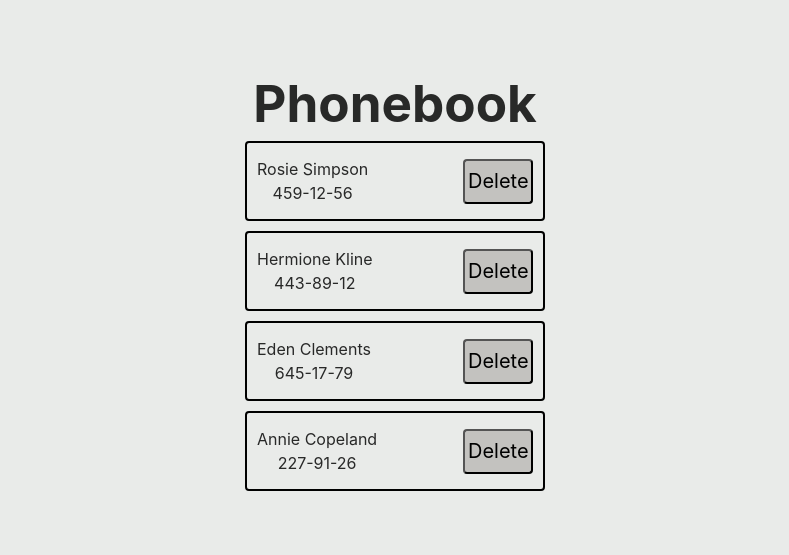
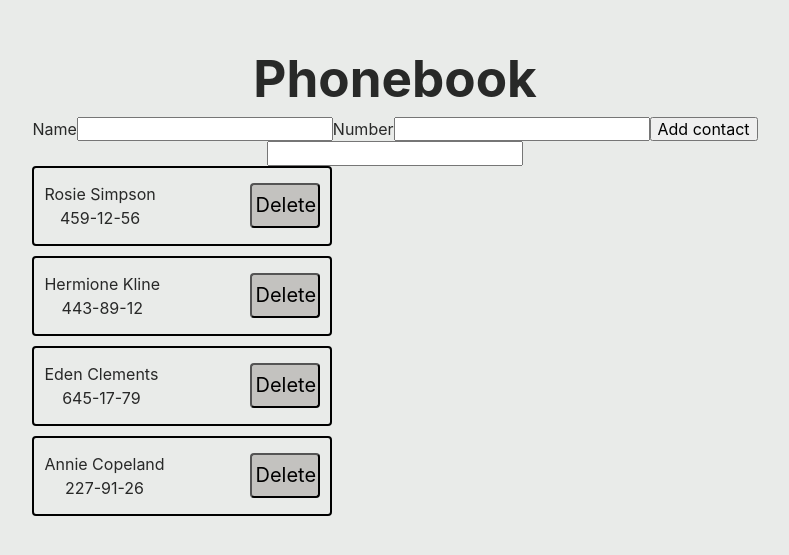
Before and after one commit to Lakanna/goit-react-hw-03, a React (Vite) app: page / in a window 1280 px wide. Shown: the part 117-672 px from the top of the page, without its empty margins (245-1034 px from the left). Built offline with nearby package versions, Linux system fonts and the light colour scheme.

Commit message:
add contact

```diff
--- a/src/components/App/App.jsx
+++ b/src/components/App/App.jsx
@@ -3,6 +3,8 @@ import { useState } from 'react'
 // import viteLogo from '/vite.svg'
 import css from './App.module.css'
 import ContactList from '../ContactList/ContactList'
+import ContactForm from '../ContactForm/ContactForm'
+import SearchBox from '../SearchBox/SearchBox'
 
 
 
@@ -16,14 +18,28 @@ function App() {
   {id: 'id-3', name: 'Eden Clements', number: '645-17-79'},
   {id: 'id-4', name: 'Annie Copeland', number: '227-91-26'},
   ]
+  )
+
+  function addContact(newContact) {
+    setContactList((prevStat) => {
+      console.log(prevStat);
+      console.log(newContact);
+      return [...prevStat, newContact]
+    })
+  }
+
+  function deleteContact(contactId) {
+    setContactList((prevState) => {
+        return prevState.filter(({id})=> id!==contactId)
+      })
+  }
 
 
-)
 return (<div>
           <h1 className={css.title}>Phonebook</h1>
-          {/* <ContactForm />
-          <SearchBox /> */}
-  <ContactList contactList={contactList} />
+          <ContactForm onAddContact={addContact}/>
+          <SearchBox />
+          <ContactList contactList={contactList} onDelete={deleteContact} />
         </div>)
 
 }
--- a/src/components/Contact/Contact.jsx
+++ b/src/components/Contact/Contact.jsx
@@ -1,14 +1,14 @@
 import css from './Contact.module.css'
 
-export default function Contact({ contact }) {
+export default function Contact({ contact:{name, number, id}, onDelete }) {
 
     return (
         <div className={css.contactBox}>
             <div>
-                <p>{ contact.name}</p>
-                <p>{ contact.number}</p>
+                <p>{name}</p>
+                <p>{number}</p>
             </div>
-            <button className={css.btnDelete}>Delete</button>
+            <button className={css.btnDelete} onClick={()=>onDelete(id)}>Delete</button>
         </div>
     )
 }
--- a/src/components/ContactForm/ContactForm.jsx
+++ b/src/components/ContactForm/ContactForm.jsx
@@ -0,0 +1,32 @@
+import { useId } from "react";
+import { Formik, Form, Field } from "formik";
+import * as Yup from 'yup';
+
+export default function ContactForm({onAddContact}) {
+
+    const fieldNameId = useId();
+    const fieldNumberId = useId();
+
+    function handleSubmit(values, actions) {
+        console.log(values);
+        const newContact = { ...values, id: Date.now().toString() };
+        console.log(newContact);
+        onAddContact(newContact);
+        actions.resetForm()
+ }
+
+    return (
+        <Formik initialValues={{ name: "", number:"" }} onSubmit={handleSubmit}>
+            <Form>
+                <label htmlFor={fieldNameId}>Name</label>
+                <Field type="text" name="name" id={fieldNameId}></Field>
+
+                <label htmlFor={fieldNumberId}>Number</label>
+                <Field type="" name="number" id={fieldNumberId}></Field>
+                <button type="submit">Add contact</button>
+            </Form>
+        </Formik>
+    )
+
+
+}
--- a/src/components/ContactList/ContactList.jsx
+++ b/src/components/ContactList/ContactList.jsx
@@ -1,10 +1,10 @@
 import Contact from "../Contact/Contact"
 
-export default function ContactList({ contactList }) {
+export default function ContactList({ contactList , onDelete}) {
     return <>
         {contactList.map((contact) => {
             console.log(contact);
-            return <Contact contact={contact} key={contact.id} />
+            return <Contact contact={contact} key={contact.id} onDelete={ onDelete} />
         })}
     </>
 
--- a/src/components/SearchBox/SearchBox.jsx
+++ b/src/components/SearchBox/SearchBox.jsx
@@ -0,0 +1,12 @@
+// import { useId } from "react";
+
+export default function SearchBox() {
+
+
+    return (
+        <div>
+            <input type="text" />
+            <p></p>
+        </div>
+    )
+}
```
